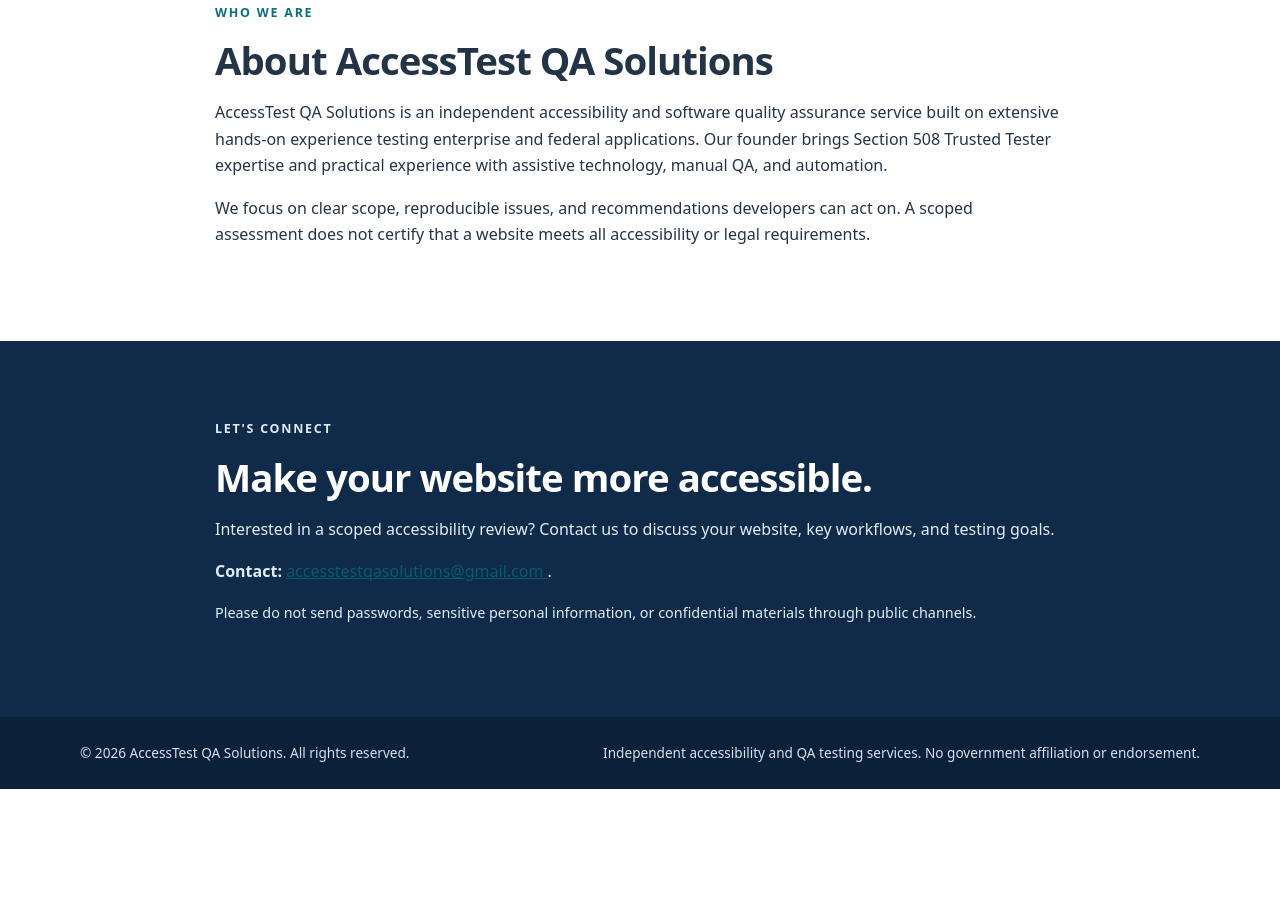
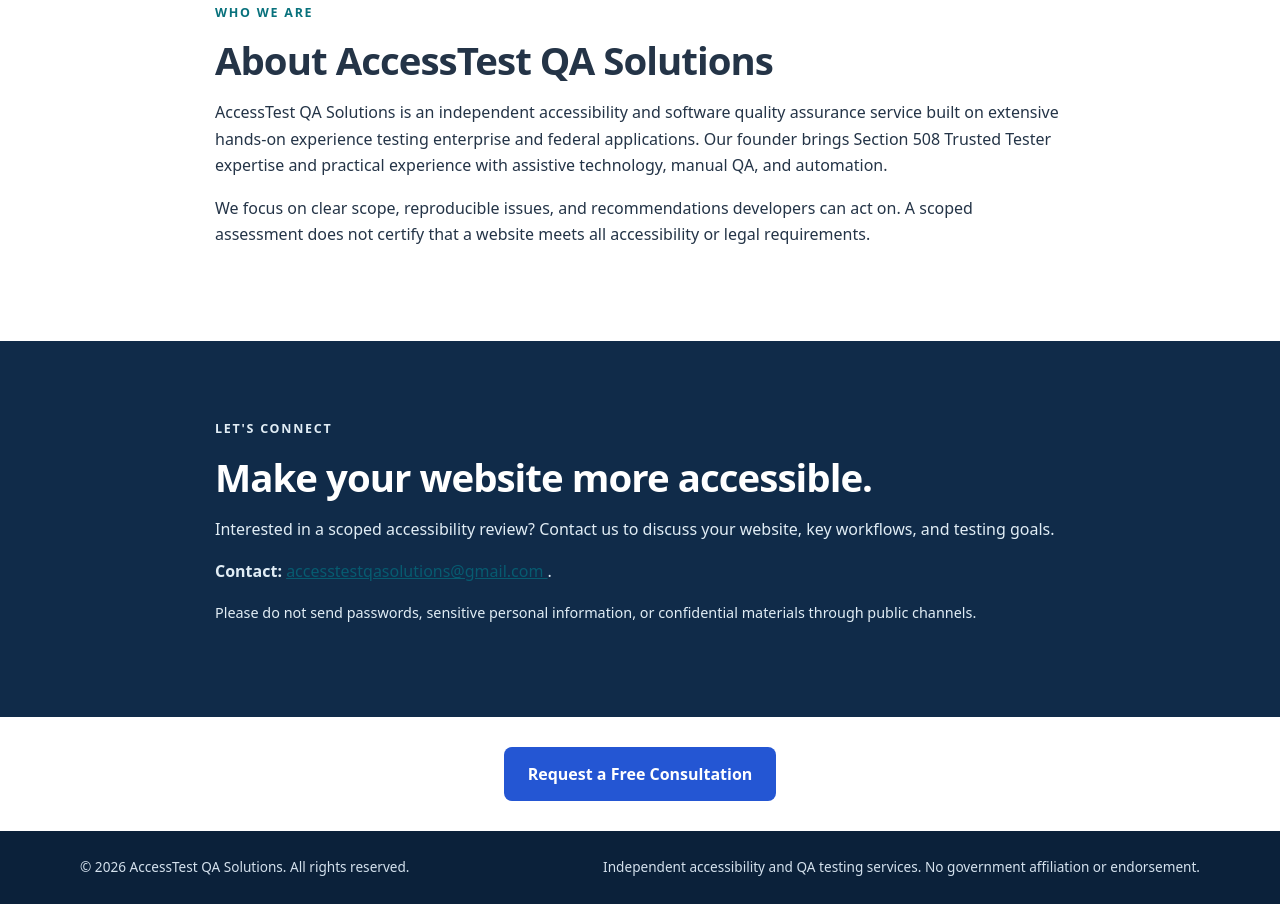
Before and after one commit to delowerus/accesstest-qa-solutions, a plain HTML site: page index.html in a window 1280 px wide. Shown: the part 1784-2688 px from the top of the page. Before the commit the page ends 2573 px from the top, so only its background shows below. Drawn offline with Linux system fonts and the light colour scheme.

Commit message:
Update index.html

```diff
--- a/index.html
+++ b/index.html
@@ -16,6 +16,16 @@
 <section class="section section-alt" id="portfolio" aria-labelledby="portfolio-heading"><div class="container narrow"><p class="eyebrow dark">OUR WORK</p><h2 id="portfolio-heading">Portfolio</h2><p>Sample accessibility assessment reports and demonstrations will be published here. These will use public demo websites and will not disclose confidential client or federal project information.</p><div class="notice"><strong>Coming soon:</strong> Sample WCAG audit report, keyboard testing checklist, and remediation examples.</div></div></section>
 <section class="section" id="about" aria-labelledby="about-heading"><div class="container narrow"><p class="eyebrow dark">WHO WE ARE</p><h2 id="about-heading">About AccessTest QA Solutions</h2><p>AccessTest QA Solutions is an independent accessibility and software quality assurance service built on extensive hands-on experience testing enterprise and federal applications. Our founder brings Section 508 Trusted Tester expertise and practical experience with assistive technology, manual QA, and automation.</p><p>We focus on clear scope, reproducible issues, and recommendations developers can act on. A scoped assessment does not certify that a website meets all accessibility or legal requirements.</p></div></section>
 <section class="section contact-section" id="contact" aria-labelledby="contact-heading"><div class="container narrow"><p class="eyebrow">LET'S CONNECT</p><h2 id="contact-heading">Make your website more accessible.</h2><p>Interested in a scoped accessibility review? Contact us to discuss your website, key workflows, and testing goals.</p><p><strong>Contact:</strong> <a href="mailto:accesstestqasolutions@gmail.com">   accesstestqasolutions@gmail.com </a>.</p><p class="small">Please do not send passwords, sensitive personal information, or confidential materials through public channels.</p></div></section>
+
+<div class="container" style="text-align:center; padding:30px 0;">
+  <a href="https://docs.google.com/forms/d/e/1FAIpQLSc74IRhVVEiTuIDIlM3JjV0o-79C4Qflukelhs5SagrgF88xw/viewform"
+     target="_blank"
+     rel="noopener noreferrer"
+     style="display:inline-block; background:#2456d3; color:white; padding:14px 24px; border-radius:8px; font-weight:bold; text-decoration:none;">
+    Request a Free Consultation
+  </a>
+</div>
+
 </main>
 <footer class="footer"><div class="container"><p>© <span id="year">2026</span> AccessTest QA Solutions. All rights reserved.</p><p>Independent accessibility and QA testing services. No government affiliation or endorsement.</p></div></footer>
 <script src="script.js"></script>
```
